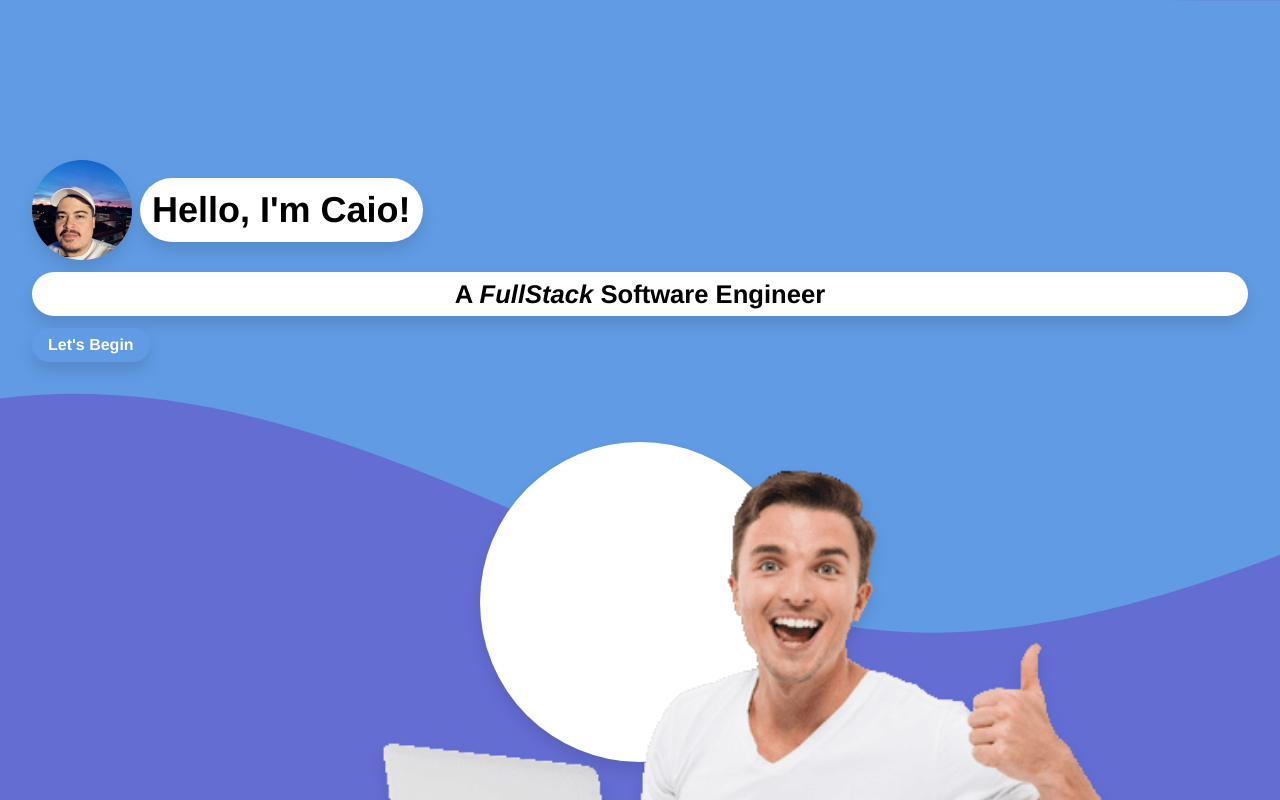
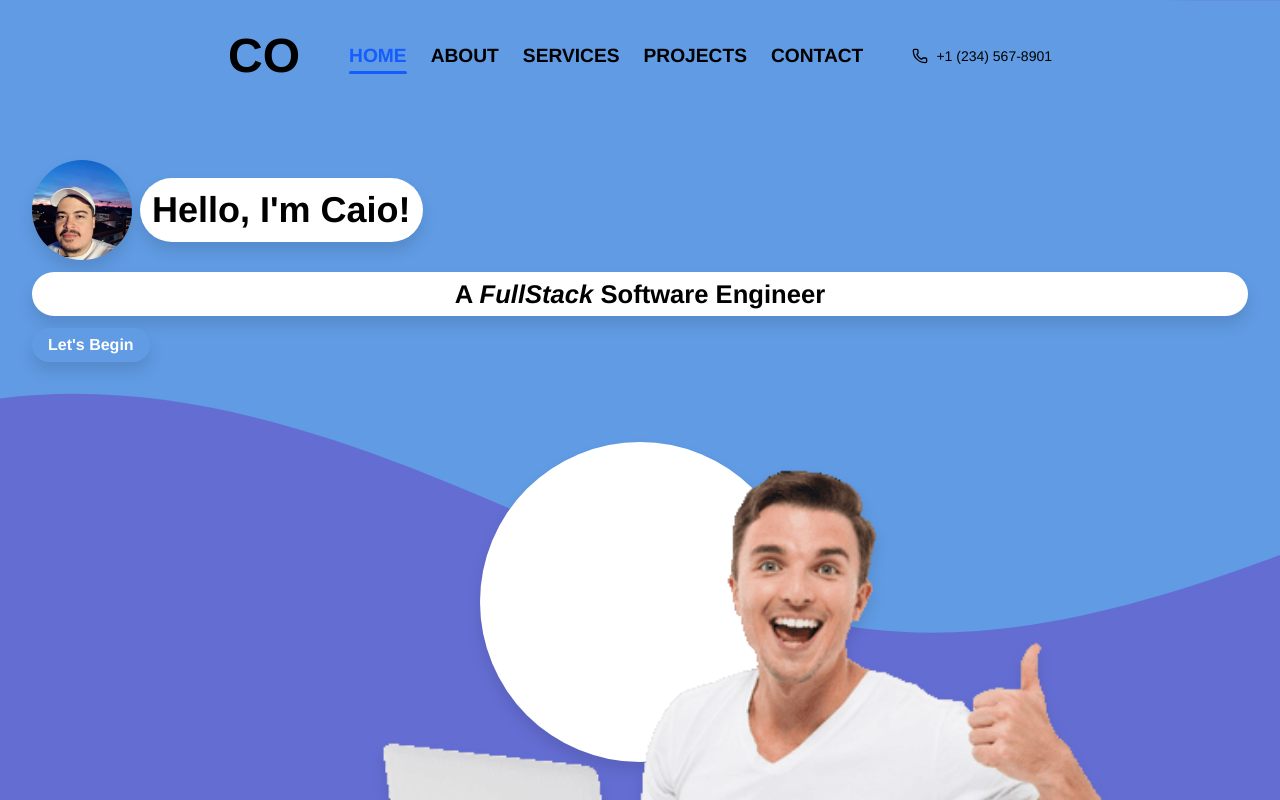
Before and after one commit to oCaio-re/my_next_portfolio, a Next.js app: page / in a window 1280 px wide. Shown: the top 800 px of the page. Built offline with nearby package versions, Linux system fonts and the light colour scheme.

Commit message:
navbar almost done

```diff
--- /dev/null
+++ b/app/components/NavBar.tsx
@@ -0,0 +1,94 @@
+'use client';
+
+import { useState, useEffect } from 'react';
+import { Phone } from 'lucide-react';
+
+export const NavBar = () => {
+    const [scrolled, setScrolled] = useState(false);
+    const [activeSection, setActiveSection] = useState<string>('home');
+
+    const navItems = ['home', 'about', 'services', 'projects', 'contact'];
+
+    useEffect(() => {
+        const onScroll = () => {
+            setScrolled(window.scrollY > 10);
+        };
+        window.addEventListener('scroll', onScroll);
+        return () => window.removeEventListener('scroll', onScroll);
+    }, []);
+
+    useEffect(() => {
+        const observer = new IntersectionObserver(
+            (entries) => {
+                entries.forEach((entry) => {
+                    if (entry.isIntersecting) {
+                        setActiveSection(entry.target.id);
+                    }
+                });
+            },
+            { threshold: 0.6 } // fine-tune this threshold as needed
+        );
+
+        navItems.forEach((id) => {
+            const section = document.getElementById(id);
+            if (section) observer.observe(section);
+        });
+
+        return () => {
+            navItems.forEach((id) => {
+                const section = document.getElementById(id);
+                if (section) observer.unobserve(section);
+            });
+        };
+    }, []);
+
+    const scrollToSection = (sectionId: string) => {
+        const element = document.getElementById(sectionId);
+        if (element) {
+            element.scrollIntoView({ behavior: 'smooth', block: 'start' });
+        }
+    };
+
+    return (
+        <nav
+            className={`fixed top-0 left-0 right-0 z-100 transition-all duration-300 mt-[1rem] w-[70vw] m-auto rounded-lg
+                        h-20 items-center flex px-5
+             ${scrolled ? 'bg-white shadow-md' : 'bg-transparent'}
+            `}
+        >
+            <div className="w-full m-auto px-4 py-3 flex items-center justify-between ">
+                <a
+                    className="text-[3rem] font-bold cursor-pointer"
+                    onClick={() => scrollToSection("home")}
+                >
+                    CO
+                </a>
+
+                <ul className="hidden md:flex gap-6 text-sm uppercase">
+                    {navItems.map((item) => (
+                        <li key={item} className="relative">
+                            <a
+                                onClick={() => scrollToSection(item)}
+                                className={`hover:text-blue-600 transition-colors cursor-pointer text-[1.2rem] font-bold ${
+                                    activeSection === item ? 'text-blue-600' : 'text-black'
+                                }`}
+                            >
+                                {item}
+                                <span
+                                    className={`absolute -bottom-1 left-0 h-[3px] w-full bg-blue-600 rounded-full transition-transform duration-300 ${
+                                        activeSection === item ? 'scale-x-100' : 'scale-x-0'
+                                    } origin-left`}
+                                />
+                            </a>
+                        </li>
+                    ))}
+                </ul>
+
+                <div className="flex items-center gap-2 text-sm">
+                    <Phone className="w-4 h-4" />
+                    <span>+1 (234) 567-8901</span>
+                </div>
+            </div>
+        </nav>
+    );
+};
--- a/app/page.tsx
+++ b/app/page.tsx
@@ -1,3 +1,4 @@
+'use client'
 import React from 'react';
 import {MobileNavbar} from "@/app/components/MobileNavbar";
 import {Home} from "@/app/components/Home";
@@ -6,11 +7,13 @@ import {Services} from "@/app/components/Services";
 import Projects from "@/app/components/Projects";
 import {ContactMe} from "@/app/components/Contact";
 import Footer from "@/app/components/Footer";
+import {NavBar} from "@/app/components/NavBar";
 
 function Page() {
     return (
         <div className="overflow-x-hidden overflow-y-hidden h-full text-4xl text-center flex flex-col">
             <MobileNavbar />
+            <NavBar/>
             <Home/>
             <About/>
             <Services/>
```
